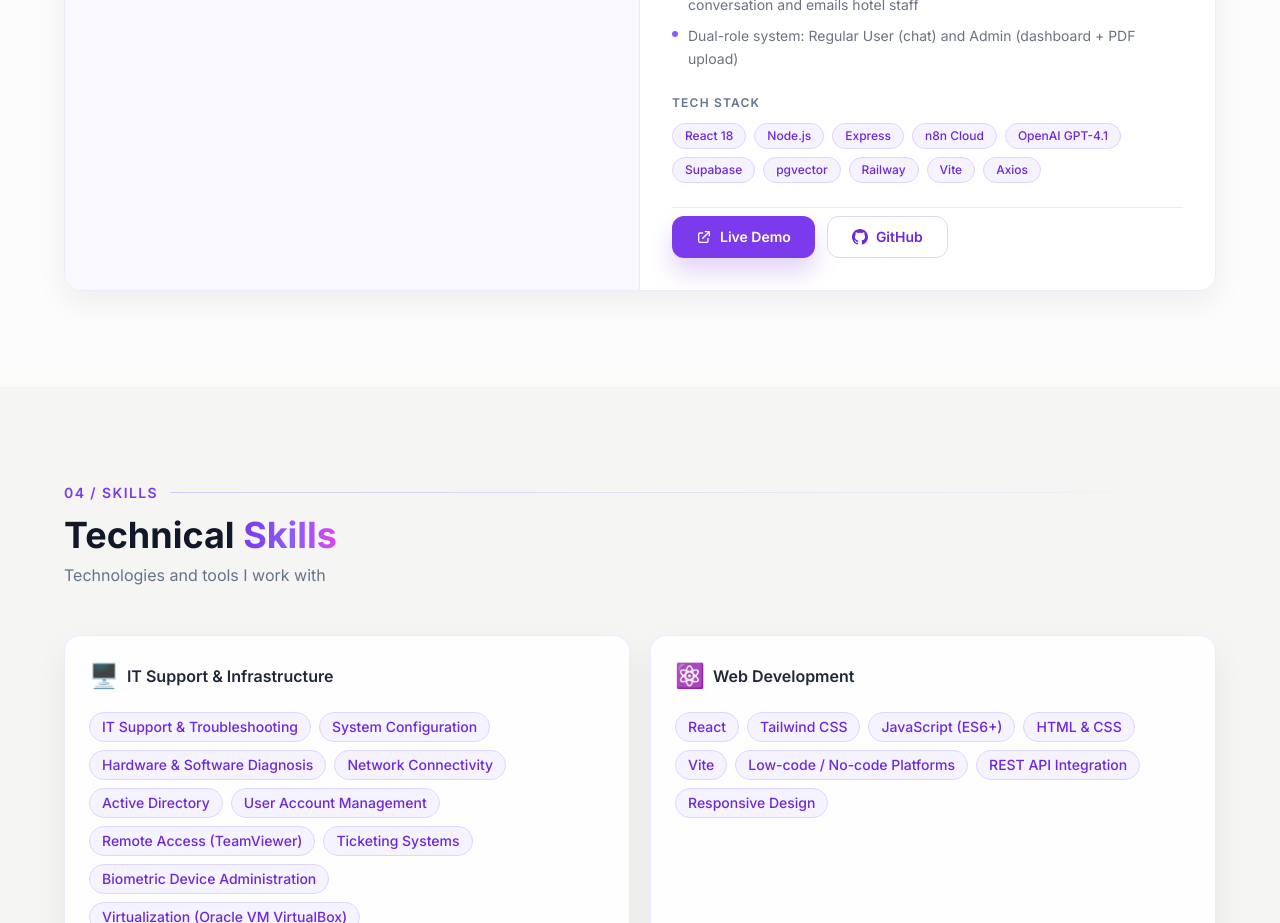
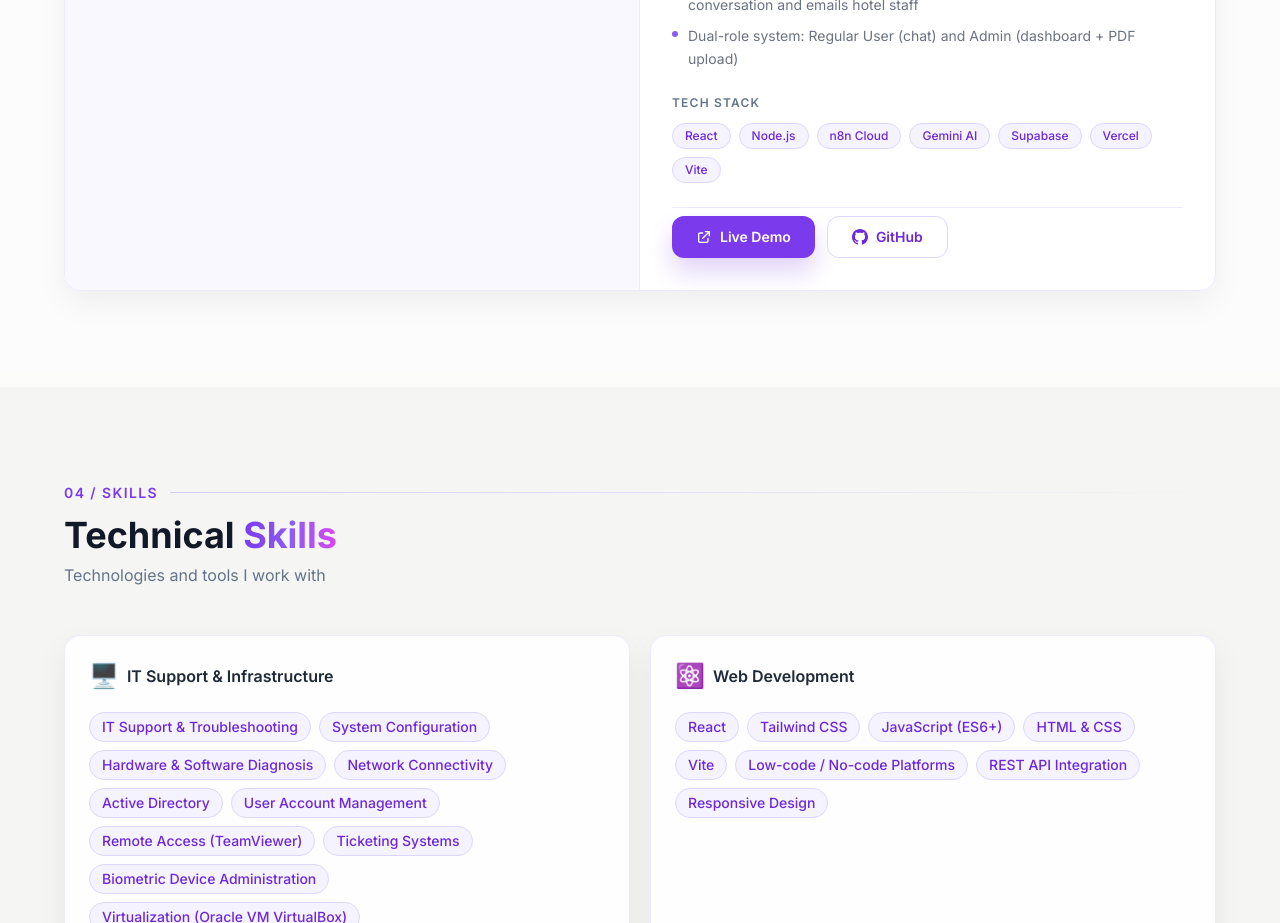
Before and after one commit to 4ronJohn/Gutierrez-Portfolio, a React (Vite) app: page / in a window 1280 px wide. Shown: the part 4200-5123 px from the top of the page. Built offline with nearby package versions, Linux system fonts and the light colour scheme.

Commit message:
Update Projects.jsx

```diff
--- a/src/components/Projects.jsx
+++ b/src/components/Projects.jsx
@@ -43,7 +43,7 @@ const projects = [
       'Automated email inquiry workflow via n8n that summarizes the conversation and emails hotel staff',
       'Dual-role system: Regular User (chat) and Admin (dashboard + PDF upload)',
     ],
-    stack: ['React 18', 'Node.js', 'Express', 'n8n Cloud', 'OpenAI GPT-4.1', 'Supabase', 'pgvector', 'Railway', 'Vite', 'Axios'],
+    stack: ['React', 'Node.js', 'n8n Cloud', 'Gemini AI', 'Supabase', 'Vercel', 'Vite'],
     liveUrl: 'https://entrance-task-cincinnati-hotel.vercel.app/',
     githubUrl: 'https://github.com/4ronJohn/Entrance-task-Cincinnati-Hotel',
     screenshots: [
```
